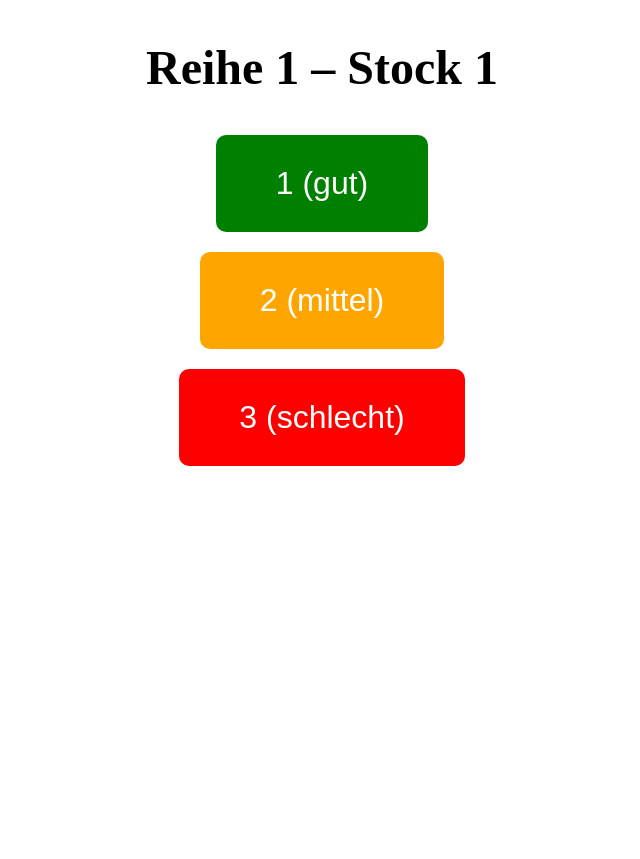
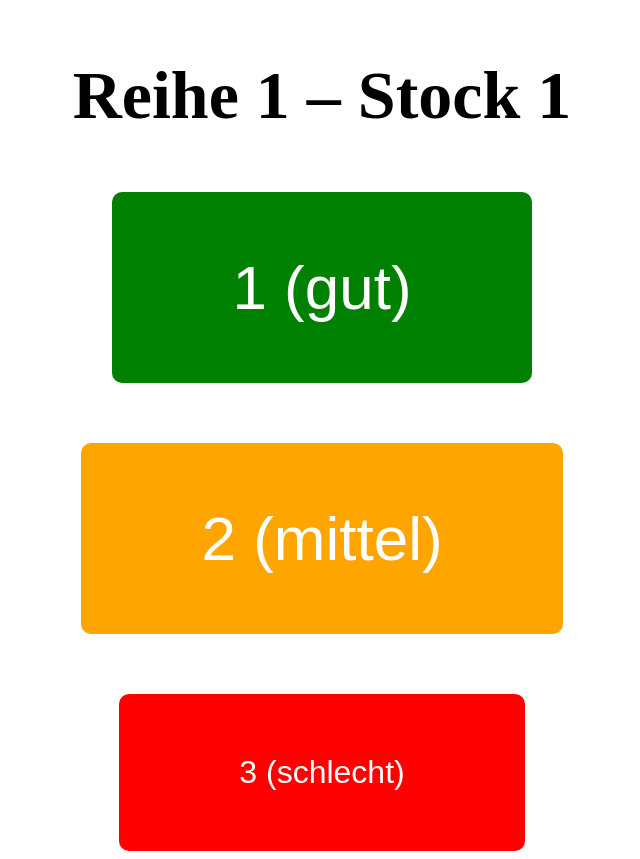
Before and after one commit to bezeba/Rebberg-app, a Flask app: page /bewerten in a window 1280 px wide. Shown: the whole page, without its empty margins (318-958 px from the left). Before the commit the page ends 466 px from the top, so only its background shows below. Run offline with Flask 3, Linux system fonts and the light colour scheme; the visitor is signed in with stand-in values (Sample User, id 1).

Commit message:
Update bewerten.html

```diff
--- a/templates/bewerten.html
+++ b/templates/bewerten.html
@@ -12,16 +12,16 @@
   </script>
 </head>
 <body>
-  <h2 style="font-size: 48px; text-align: center;">Reihe {{ reihe }} – Stock {{ stock }}</h2>
-  <form method="post" style="display: flex; flex-direction: column; gap: 20px; align-items: center;">
+  <h2 style="font-size: 68px; text-align: center;">Reihe {{ reihe }} – Stock {{ stock }}</h2>
+  <form method="post" style="display: flex; flex-direction: column; gap: 60px; align-items: center;">
     <button name="bewertung" value="1"
-      style="font-size: 32px; padding: 30px 60px; background-color: green; color: white; border: none; border-radius: 10px;">
+      style="font-size: 62px; padding: 60px 120px; background-color: green; color: white; border: none; border-radius: 10px;">
       1 (gut)</button>
     <button name="bewertung" value="2"
-      style="font-size: 32px; padding: 30px 60px; background-color: orange; color: white; border: none; border-radius: 10px;">
+      style="font-size: 62px; padding: 60px 120px; background-color: orange; color: white; border: none; border-radius: 10px;">
       2 (mittel)</button>
     <button name="bewertung" value="3"
-      style="font-size: 32px; padding: 30px 60px; background-color: red; color: white; border: none; border-radius: 10px;">
+      style="font-size: 32px; padding: 60px 120px; background-color: red; color: white; border: none; border-radius: 10px;">
       3 (schlecht)</button>
   </form>
 </body>
```
